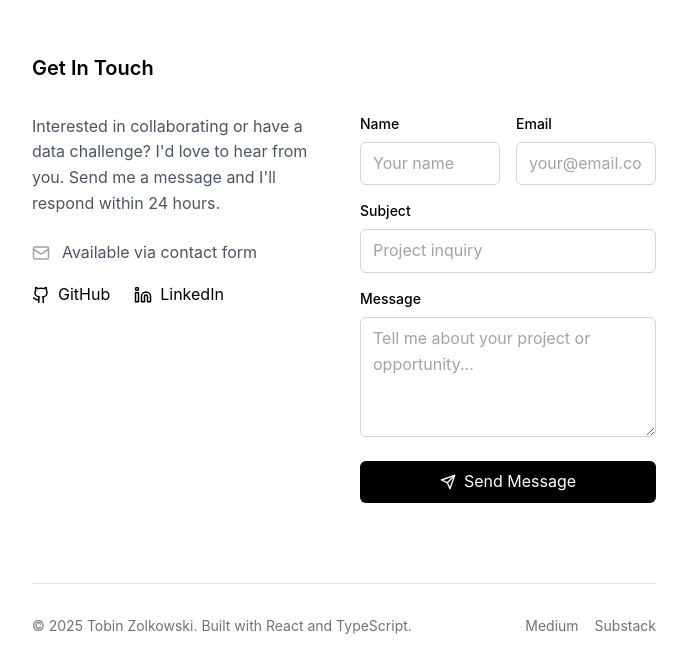
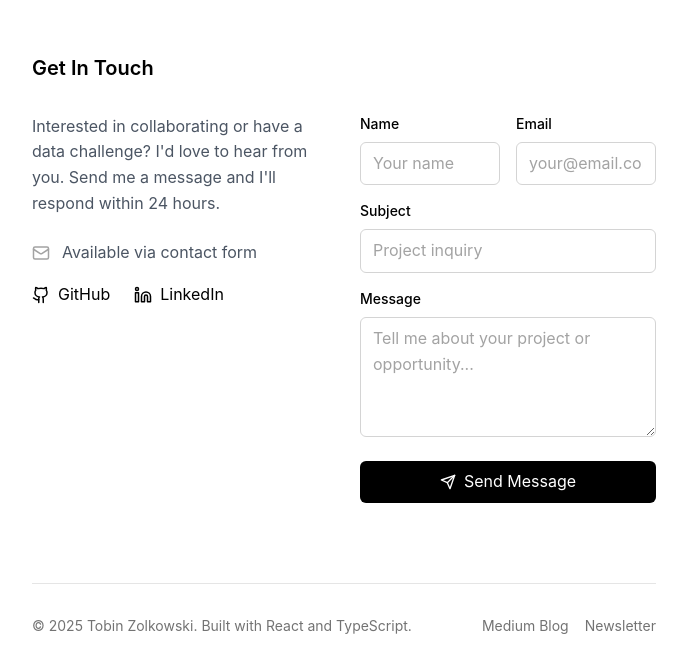
Before and after one commit to tzolkowski96/tobin_data_portfolio_website, a React (Vite) app: page / in a window 1280 px wide. Shown: the part 4696-5368 px from the top of the page, without its empty margins (296-983 px from the left). Built offline with nearby package versions, Linux system fonts and the light colour scheme.

Commit message:
Updated index.html

```diff
--- a/index.html
+++ b/index.html
@@ -6,13 +6,13 @@
     <meta name="viewport" content="width=device-width, initial-scale=1.0" />
 
     <!-- SEO Meta Tags -->
-    <meta name="description" content="Data professional portfolio for Tobin Zolkowski, featuring projects in data analysis, SQL, machine learning, and data visualization." />
+    <meta name="description" content="Data professional portfolio for Tobin Zolkowski. Continuously learning and growing, turning data into actionable insights through Python, SQL, and machine learning." />
     <meta name="keywords" content="data analysis, SQL, python, machine learning, portfolio, data scientist, data analyst, data visualization, Tobin Zolkowski" />
     <meta name="author" content="Tobin Zolkowski" />
 
     <!-- Open Graph / Social Media Meta Tags -->
-    <meta property="og:title" content="Tobin Zolkowski | Data Professional" />
-    <meta property="og:description" content="Data professional focused on analysis, SQL, and machine learning. View my portfolio of data science and analytics projects." />
+    <meta property="og:title" content="Tobin Zolkowski | Data Professional Portfolio" />
+    <meta property="og:description" content="Data professional focused on data analysis, SQL, and machine learning. Continuously learning and growing, turning data into actionable insights." />
     <meta property="og:type" content="website" />
     <meta property="og:url" content="https://tzolkowski.com" />
 
@@ -23,7 +23,7 @@
     <link rel="preconnect" href="https://fonts.googleapis.com" />
     <link rel="preconnect" href="https://fonts.gstatic.com" crossorigin />
 
-    <title>Data Professional Portfolio Website</title>
+    <title>Tobin Zolkowski | Data Professional</title>
   </head>
   <body>
     <div id="root"></div>
--- a/src/components/Footer.tsx
+++ b/src/components/Footer.tsx
@@ -66,7 +66,7 @@ const Footer: React.FC = () => {
               rel="noopener noreferrer"
               className="hover:text-blue-600 dark:hover:text-blue-400 transition-colors"
             >
-              Medium
+              Medium Blog
             </a>
             <a
               href="https://tobinzolkowski.substack.com/"
@@ -74,7 +74,7 @@ const Footer: React.FC = () => {
               rel="noopener noreferrer"
               className="hover:text-blue-600 dark:hover:text-blue-400 transition-colors"
             >
-              Substack
+              Newsletter
             </a>
           </div>
         </div>
```
